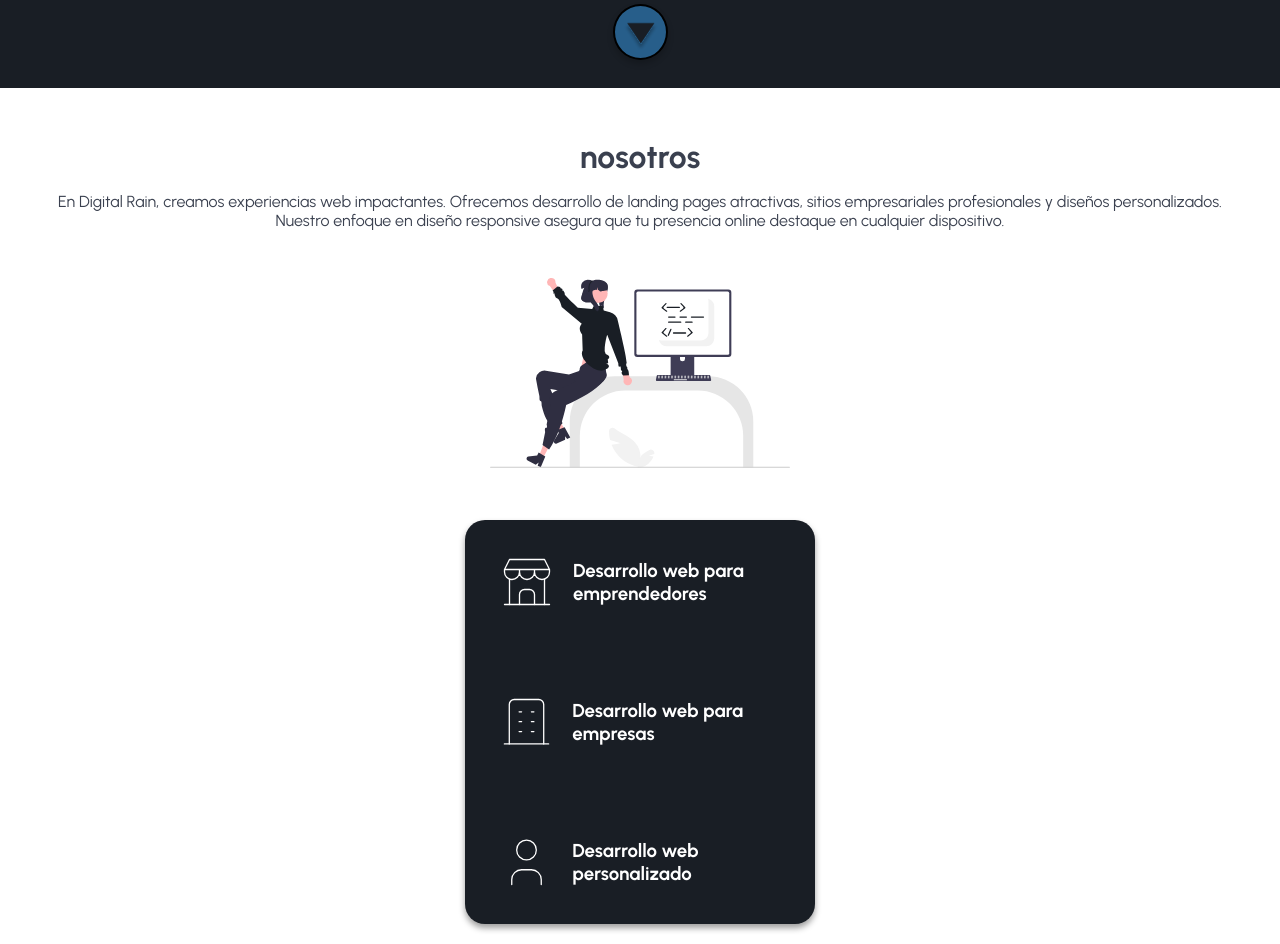
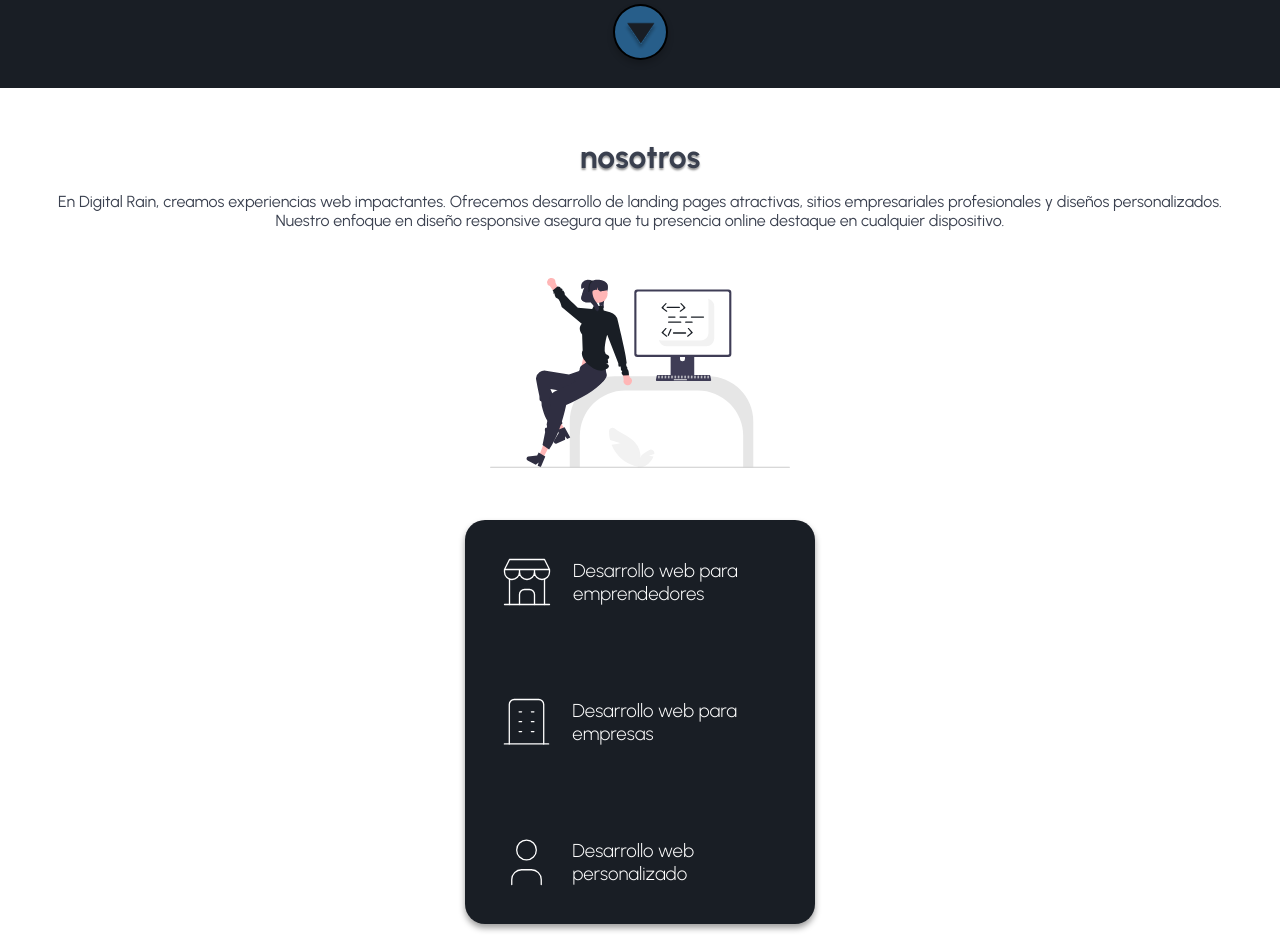
Before and after one commit to MiguelMiguez/Digital-Rain-React, a React (Vite) app: page / in a window 1280 px wide. Shown: the part 720-1664 px from the top of the page. Built offline with nearby package versions, Linux system fonts and the light colour scheme.

Commit message:
Update
Se actualizaron sombras en titulos

```diff
--- a/src/components/Home/Home.css
+++ b/src/components/Home/Home.css
@@ -11,11 +11,13 @@
 h1{
     font-size: 3rem ;
     font-weight: 400;
+    text-shadow: 2px 2px 5px rgba(0, 0, 0, 0.5);
 }
 
 h2{
     font-size: 1.5rem;
     font-weight: 300;
+    text-shadow: 0px 2px 2px rgba(0, 0, 0, 0.4);
 }
 
 span{
--- a/src/components/Nosotros/Nosotros.css
+++ b/src/components/Nosotros/Nosotros.css
@@ -58,3 +58,7 @@
     width: 60px;
     height: 60px;
 }
+
+.TittleDesarrollo{
+    font-weight: 300;
+}
--- a/src/components/Nosotros/Nosotros.jsx
+++ b/src/components/Nosotros/Nosotros.jsx
@@ -11,15 +11,15 @@ const Nosotros = () => {
             <div className="ContainerDesarrollo">
                 <div className='Desarrollo'>
                     <img className='IconDesarrollo' src="/Nosotros/iconoemprendedores.svg" alt="emprendedors" />
-                    <h3>Desarrollo web para emprendedores</h3>
+                    <h3 className='TittleDesarrollo'>Desarrollo web para emprendedores</h3>
                 </div>
                 <div className='Desarrollo'>
                     <img className='IconDesarrollo' src="/Nosotros/iconoempresas.svg" alt="empresas" />
-                    <h3>Desarrollo web para empresas</h3>
+                    <h3 className='TittleDesarrollo'>Desarrollo web para empresas</h3>
                 </div>
                 <div className='Desarrollo'>
                     <img className='IconDesarrollo' src="/Nosotros/inconopersonalizado.svg" alt="personalizado" />
-                    <h3>Desarrollo web personalizado</h3>
+                    <h3 className='TittleDesarrollo'>Desarrollo web personalizado</h3>
                 </div>
             </div>
         </div>
```
